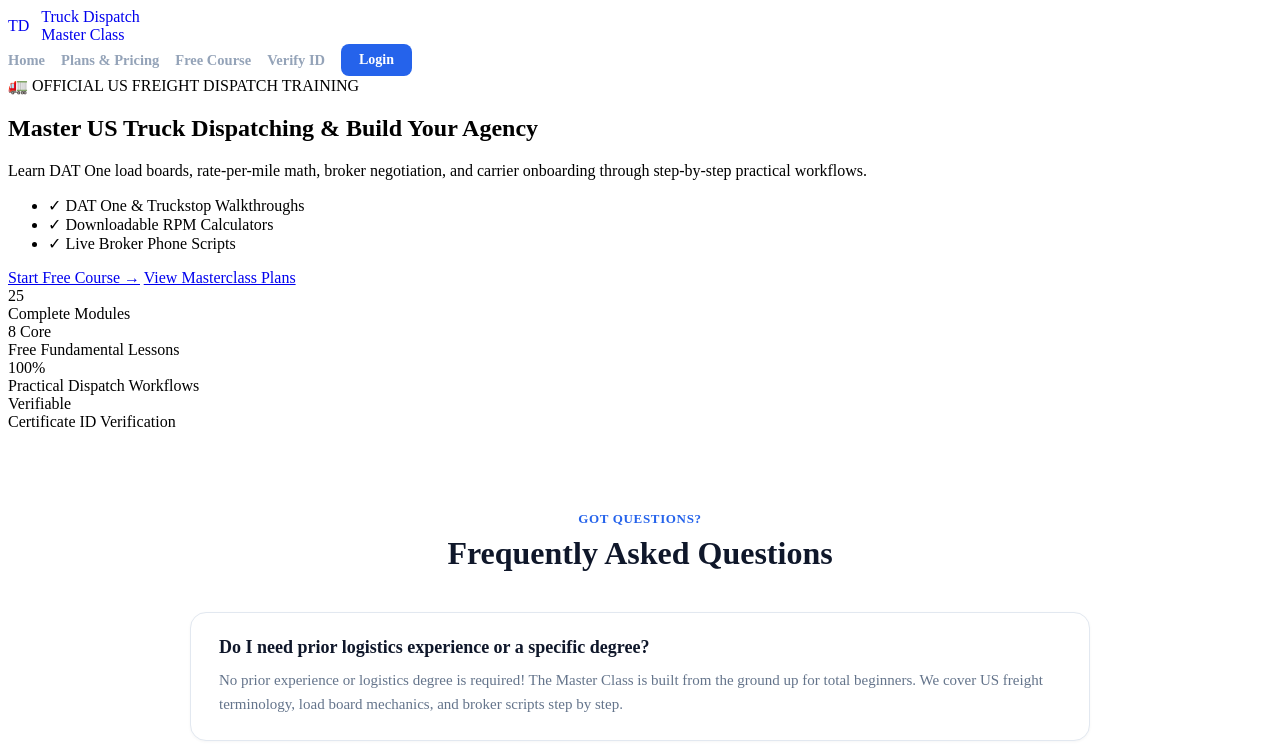
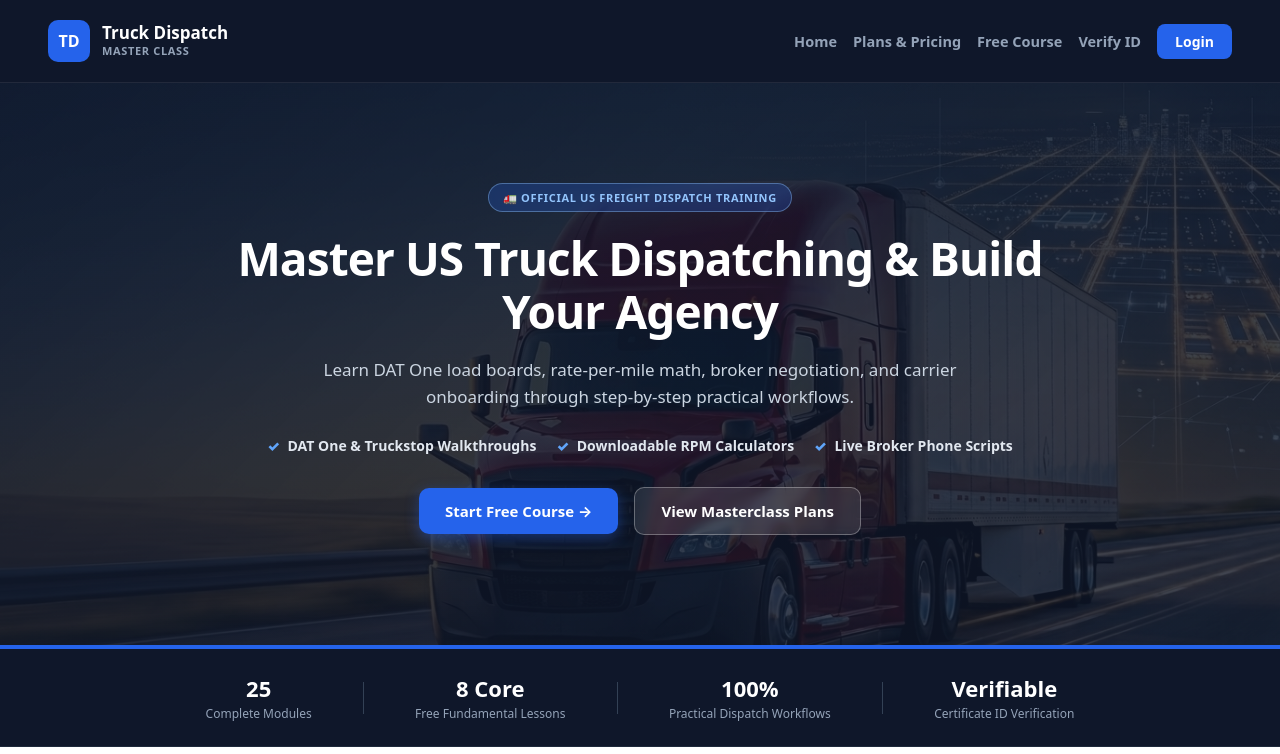
Before and after one commit to Raoahsan289/truck-dispatch-masterclass, a plain HTML site: page index.html in a window 1280 px wide. Shown: the top 754 px of the page. Drawn offline with nearby package versions, Linux system fonts and the light colour scheme.

Commit message:
Link main stylesheet alongside index.css and finalize homepage updates

```diff
--- a/index.html
+++ b/index.html
@@ -9,6 +9,17 @@
     <meta http-equiv="Cache-Control" content="no-cache, no-store, must-revalidate">
     <meta http-equiv="Pragma" content="no-cache">
     <meta http-equiv="Expires" content="0">
+    <head>
+    <meta name="google-site-verification" content="M_63Uti4NPVhPQ-UAbg-mjV7fOCj16MgzcbSrnWJH9I" />
+    <meta charset="UTF-8">
+    <meta name="viewport" content="width=device-width, initial-scale=1.0">
+    <title>Truck Dispatch Master Class - US Freight Dispatching</title>
+
+    <!-- Main global stylesheet first -->
+    <link rel="stylesheet" href="css/style.css">
+    <!-- Homepage-specific overrides & FAQ styling second -->
+    <link rel="stylesheet" href="css/index.css">
+</head>
 </head>
 <body class="home-page">
 
@@ -87,7 +98,6 @@
     </section>
 
   <!-- BEGINNER FREQUENTLY ASKED QUESTIONS -->
-   <!-- BEGINNER FREQUENTLY ASKED QUESTIONS -->
     <section class="faq-section">
         <div class="faq-header">
             <div class="faq-eyebrow">Got Questions?</div>
@@ -120,6 +130,7 @@
             </div>
         </div>
     </section>
+
     <!-- STANDARD WEBSITE FOOTER -->
     <footer>
         <p>&copy; 2026 RouteCraft / Truck Dispatch Masterclass. All rights reserved.
```
